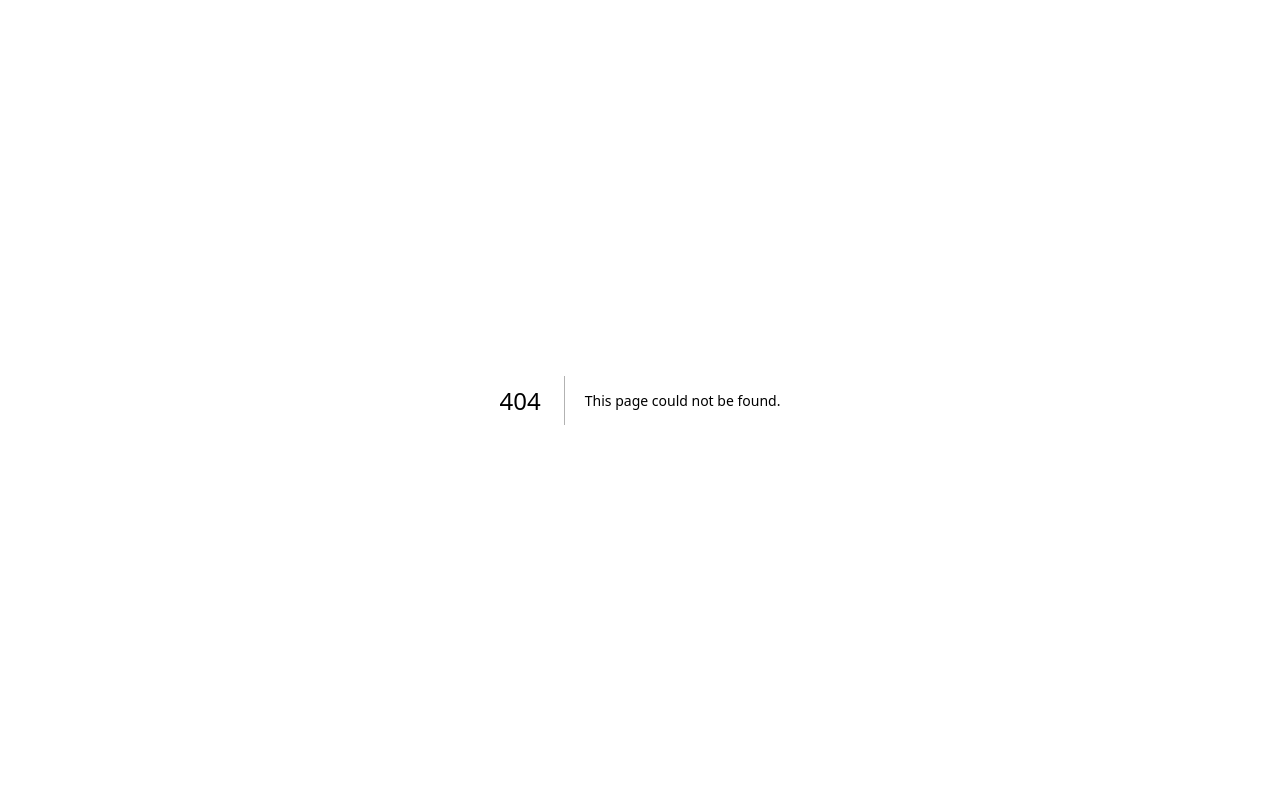
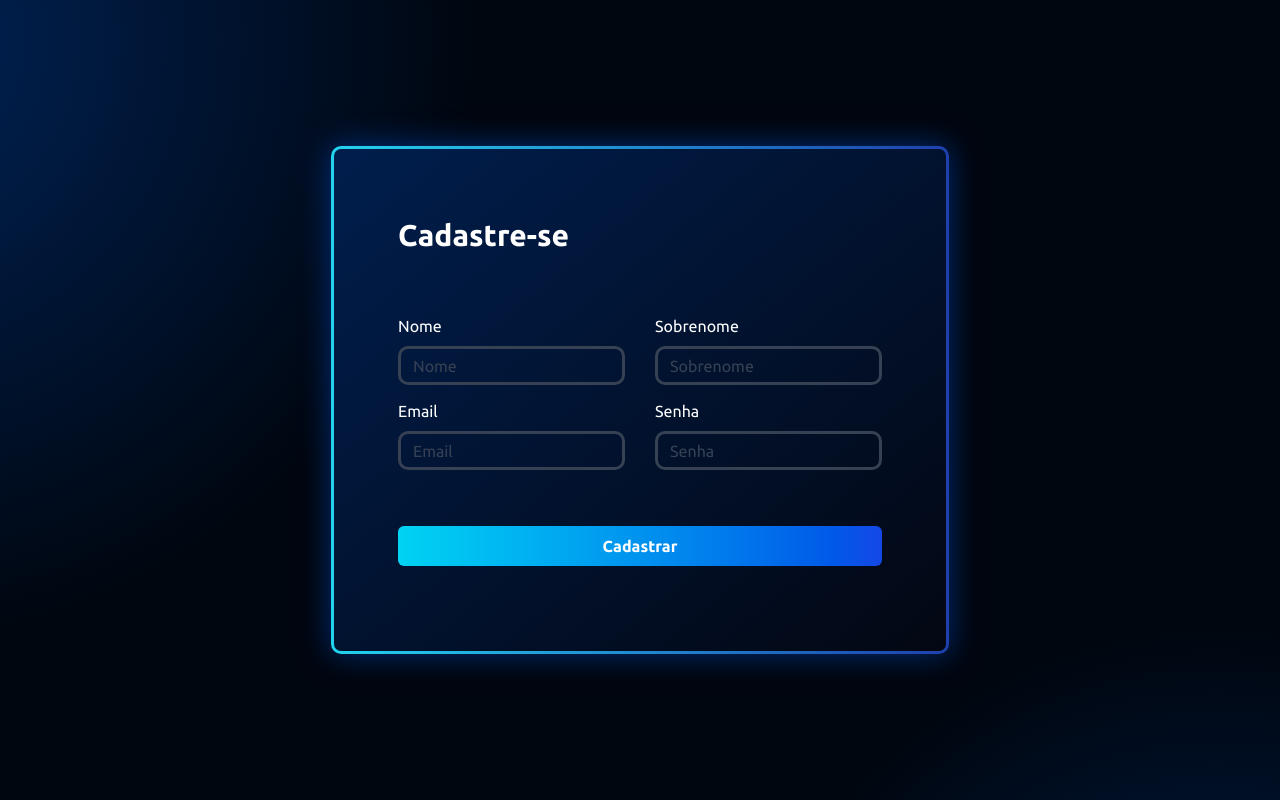
Before and after one commit to SterRoque/softpet-frontend, a Next.js app: page /register in a window 1280 px wide. Before the commit this address had no page. Built offline with nearby package versions, Linux system fonts and the light colour scheme.

Commit message:
feat: create register page

```diff
--- /dev/null
+++ b/src/app/register/page.tsx
@@ -0,0 +1,54 @@
+import { Button } from '@/components/button';
+import { Input } from '@/components/input';
+import { cn } from '@/utils/cn';
+
+export default function RegisterPage() {
+   return (
+      <main className='flex h-screen items-center justify-center'>
+         <form
+            action=''
+            className={cn(
+               'border-gradient flex w-full max-w-[618px] flex-col justify-center gap-[18px] self-center rounded-[10px] bg-linear-to-tl from-gray-950 to-[#001E4D] shadow-[0_0_30px_#0056E280]',
+            )}>
+            <div className='px-16 pt-16 pb-[85px]'>
+               <h1 className='mb-14 text-[30px] font-bold text-white'>
+                  Cadastre-se
+               </h1>
+
+               <div className='flex gap-[30px]'>
+                  <div className='flex flex-col gap-3.5'>
+                     <Input
+                        label='Nome'
+                        placeholder='Nome'
+                        required
+                     />
+                     <Input
+                        label='Email'
+                        placeholder='Email'
+                        type='email'
+                        required
+                     />
+                  </div>
+                  <div className='flex flex-col gap-3.5'>
+                     <Input
+                        label='Sobrenome'
+                        placeholder='Sobrenome'
+                        required
+                     />
+                     <Input
+                        label='Senha'
+                        placeholder='Senha'
+                        type='password'
+                        required
+                     />
+                  </div>
+               </div>
+
+               <div className='mt-14'>
+                  <Button>Cadastrar</Button>
+               </div>
+            </div>
+         </form>
+      </main>
+   );
+}
```
